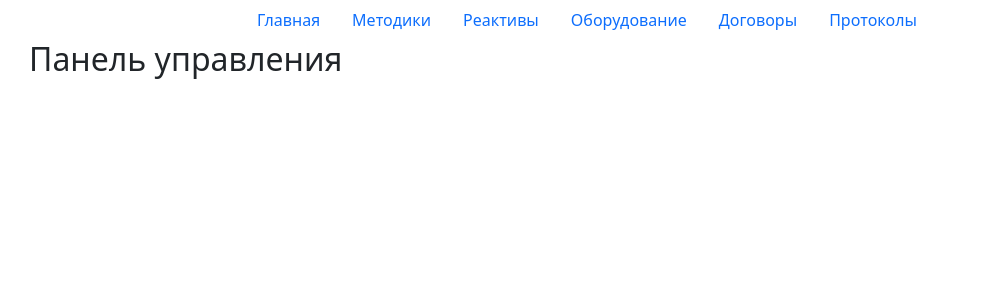
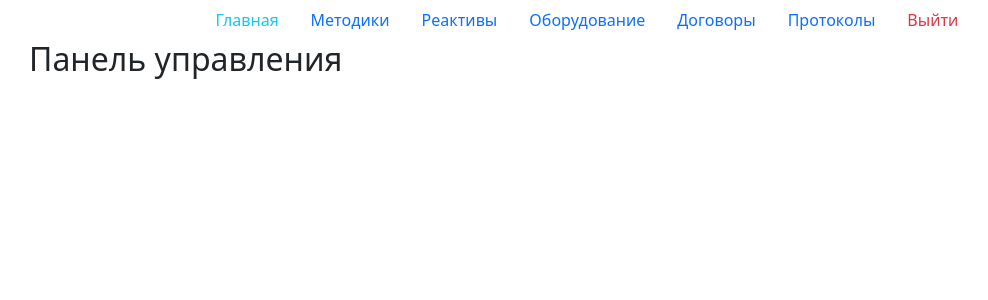
Before and after one commit to LemanRus/LIMS, a Django app: page /lab/dashboard/ in a window 1280 px wide. Shown: the top 300 px of the page, without its empty margins (53-1041 px from the left). Run offline with Django 3.2, Linux system fonts and the light colour scheme; the visitor is signed in with stand-in values (Sample User, id 1).

Commit message:
Add some beauty to header

```diff
--- a/lims/lab/templates/lab/header.html
+++ b/lims/lab/templates/lab/header.html
@@ -2,7 +2,7 @@
     <nav>
         <ul class="nav justify-content-center">
             <li class="nav-item">
-                <a href="{% url 'lab:dashboard' %}" class="nav-link">Главная</a>
+                <a href="{% url 'lab:dashboard' %}" class="nav-link link-info">Главная</a>
             </li>
             <li class="nav-item">
                 <a href="{% url 'lab:methodics' %}" class="nav-link">Методики</a>
@@ -19,6 +19,9 @@
             <li class="nav-item">
                 <a href="{% url 'lab:protocols' %}" class="nav-link">Протоколы</a>
             </li>
+            <li class="nav-item">
+                <a href="{% url 'core:logout' %}" class="nav-link link-danger">Выйти</a>
+            </li>
         </ul>
     </nav>
 {% endblock header %}
```
